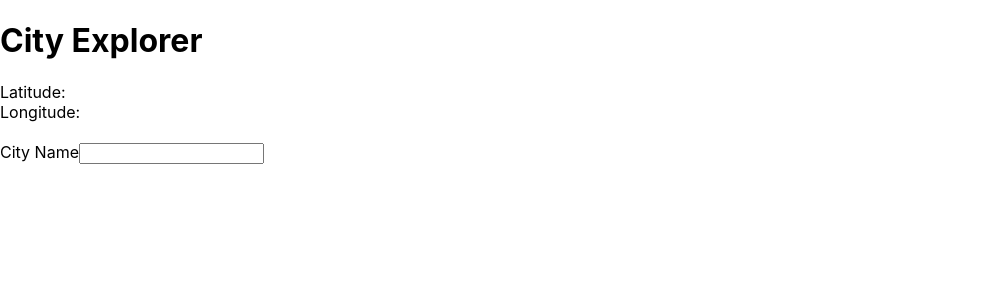
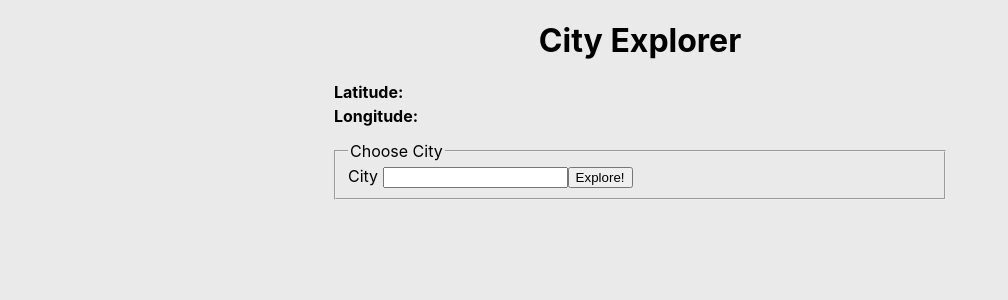
Before and after one commit to BenjaminSmall94/city-explorer, a React (Create React App) app: page / in a window 1280 px wide. Shown: the top 300 px of the page, without its empty margins (0-1008 px from the left). Built offline with nearby package versions, Linux system fonts and the light colour scheme.

Commit message:
added map display after user requests

```diff
--- a/src/App.css
+++ b/src/App.css
@@ -1,38 +1,22 @@
-.App {
+h1, h2 {
   text-align: center;
 }
 
-.App-logo {
-  height: 40vmin;
-  pointer-events: none;
+body {
+  width: 612px;
+  margin: auto;
+  background-color: rgb(235, 234, 234);
 }
 
-@media (prefers-reduced-motion: no-preference) {
-  .App-logo {
-    animation: App-logo-spin infinite 20s linear;
-  }
+.list-group, fieldset {
+  margin: 15px 0px;
 }
 
-.App-header {
-  background-color: #282c34;
-  min-height: 100vh;
-  display: flex;
-  flex-direction: column;
-  align-items: center;
-  justify-content: center;
-  font-size: calc(10px + 2vmin);
-  color: white;
+.list-group-item {
+  margin-bottom: 4px;
 }
 
-.App-link {
-  color: #61dafb;
+#map {
+  margin: auto;
+  display: block;
 }
-
-@keyframes App-logo-spin {
-  from {
-    transform: rotate(0deg);
-  }
-  to {
-    transform: rotate(360deg);
-  }
-}
--- a/src/App.js
+++ b/src/App.js
@@ -1,7 +1,9 @@
 import React from 'react';
 import axios from 'axios';
 import Form from 'react-bootstrap/Form';
+import Button from 'react-bootstrap/Button';
 import ListGroup from 'react-bootstrap/ListGroup';
+import Image from 'react-bootstrap/Image';
 import './App.css';
 
 class App extends React.Component {
@@ -10,18 +12,19 @@ class App extends React.Component {
     this.state = {
       cityData: [],
       cityName: '',
-      error: false
+      error: false,
+      displayImage: false
     }
   }
 
   requestCityInfo = async (e) => {
     e.preventDefault();
     try {
-      console.log(this.state.cityName);
-      let cityData = await axios.get(`https://us1.locationiq.com/v1/search.php?key=${process.env.REACT_APP_LOCATION_API_KEY}&q=${this.state.cityName}&format=json`)
+      let cityData = await axios.get(`https://us1.locationiq.com/v1/search.php?key=${process.env.REACT_APP_LOCATION_API_KEY}&q=${this.state.cityName}&format=json`);
       this.setState({
         error: false,
-        cityData: cityData.data[0]
+        displayImage: true,
+        cityData: cityData.data[0],
       });
       console.log(cityData.data[0]);
     } catch (error) {
@@ -29,6 +32,7 @@ class App extends React.Component {
       console.log('Error Message: ', error.message)
       this.setState({
         error: true,
+        displayImage: false,
         errorMessage: error.message
       });
     }
@@ -47,14 +51,20 @@ class App extends React.Component {
         <h1>City Explorer</h1>
         <h2>{this.state.cityData.display_name}</h2>
         <ListGroup>
-          <ListGroup.Item>Latitude: {this.state.cityData.lat}</ListGroup.Item>
-          <ListGroup.Item>Longitude: {this.state.cityData.lon}</ListGroup.Item>
+          <ListGroup.Item><strong>Latitude:</strong> {this.state.cityData.lat}</ListGroup.Item>
+          <ListGroup.Item><strong>Longitude:</strong> {this.state.cityData.lon}</ListGroup.Item>
         </ListGroup>
-        <br />
-        <Form onSubmit={this.requestCityInfo}>
-          <Form.Label htmlFor="cityName">City Name</Form.Label>
-          <Form.Control type="text" id="cityName" onInput={this.handleCityInput}></Form.Control>
-        </Form>
+        <fieldset>
+          <legend>Choose City</legend>
+          <Form onSubmit={this.requestCityInfo}>
+            <Form.Label htmlFor="cityName">City </Form.Label>
+            <Form.Control type="text" id="cityName" onInput={this.handleCityInput}></Form.Control>
+            <Button type="submit">Explore!</Button>
+          </Form>
+        </fieldset>
+        {this.state.displayImage &&
+          <Image id="map" src={`https://maps.locationiq.com/v3/staticmap?key=${process.env.REACT_APP_LOCATION_API_KEY}&center=${this.state.cityData.lat},${this.state.cityData.lon}&zoom=12`} alt={this.state.cityData.display_name} />
+        }
       </>
     );
   }
```
